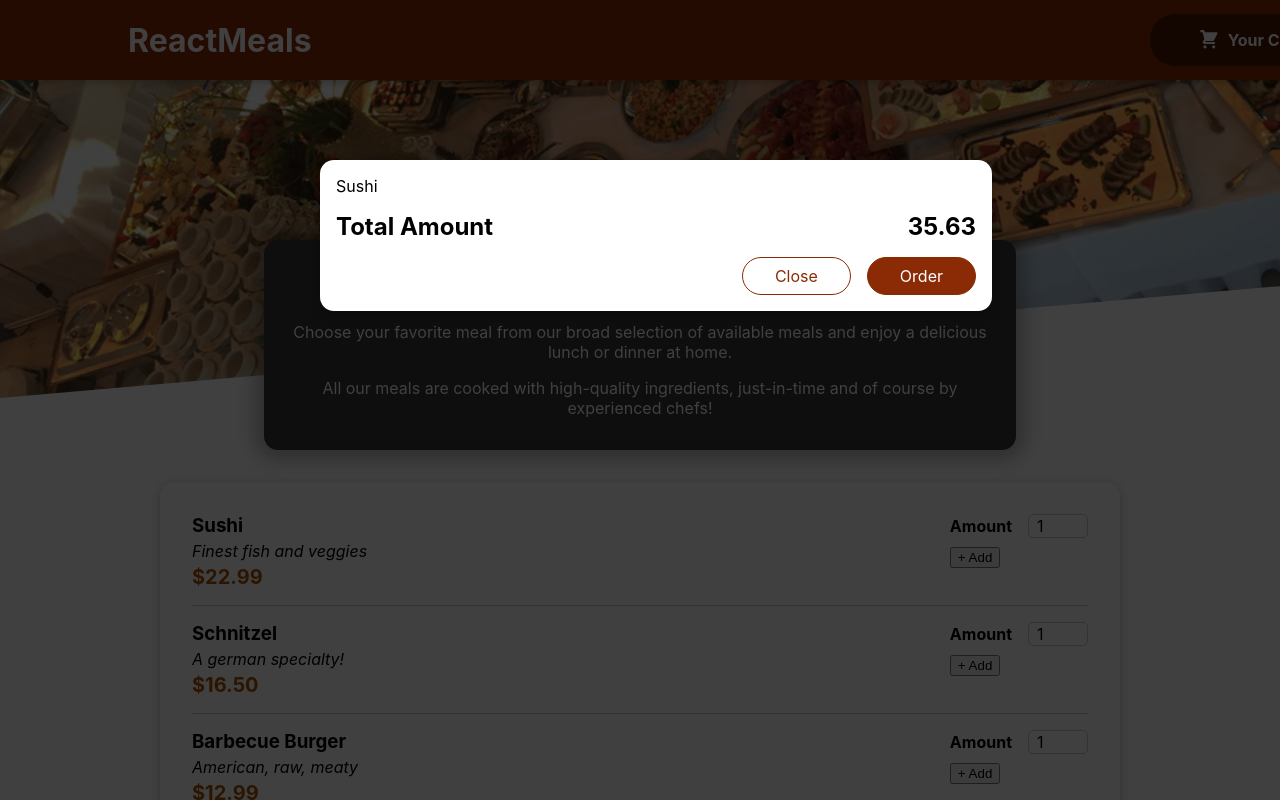
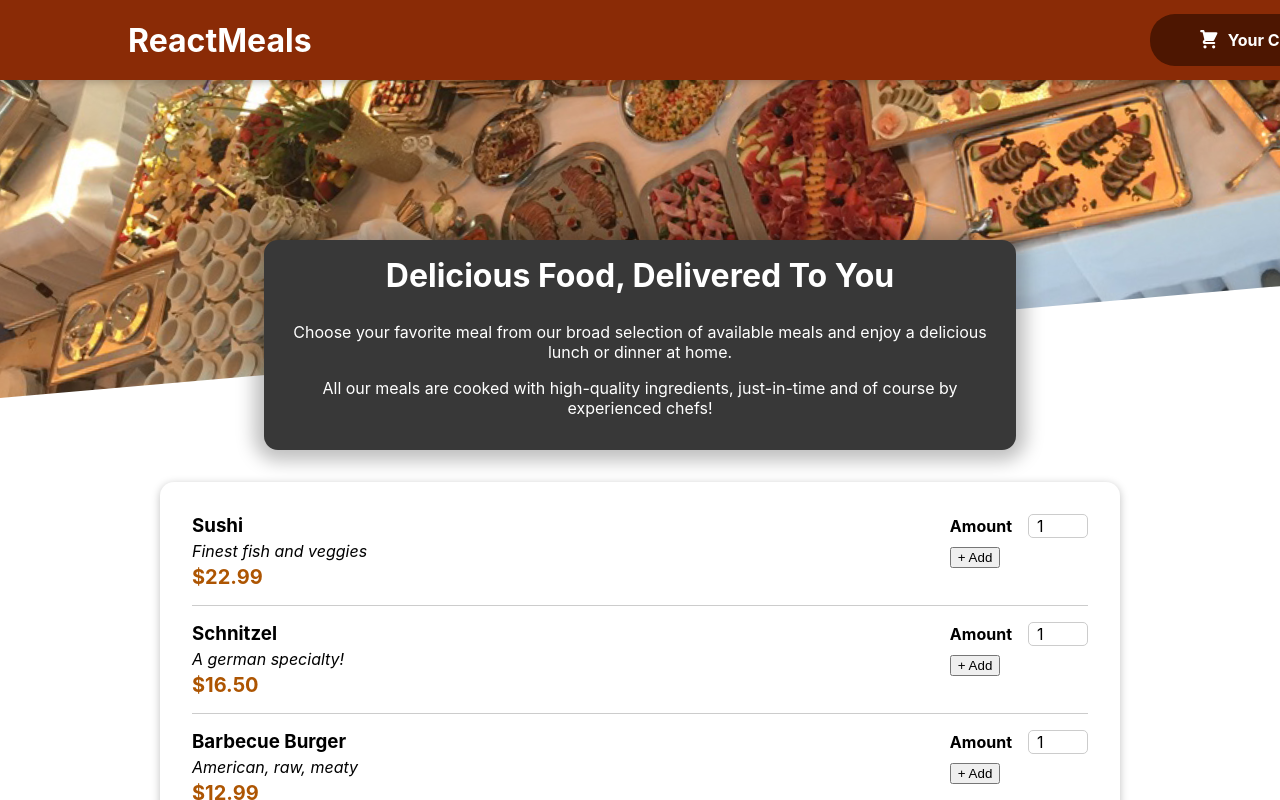
Before and after one commit to chadtarpey615/react-food-order-app, a React (Create React App) app: page / in a window 1280 px wide. Shown: the top 800 px of the page. Built offline with nearby package versions, Linux system fonts and the light colour scheme.

Commit message:
added open and close functions to modal for your cart

```diff
--- a/src/App.js
+++ b/src/App.js
@@ -1,14 +1,23 @@
-import { Fragment } from 'react';
+import { Fragment, useState } from 'react';
 import Cart from "./components/Cart/Cart";
 import Header from "./components/Layout/Header"
 import Meals from "./components/Meals/Meals"
 // import './App.css';
 
 function App() {
+  const [cartIsShown, setCartIsShown] = useState(false);
+
+  const showCartHandler = () => {
+    setCartIsShown(true);
+  };
+
+  const hideCartHandler = () => {
+    setCartIsShown(false)
+  }
   return (
     <Fragment>
-      <Cart />
-      <Header />
+      {cartIsShown && <Cart onClose={hideCartHandler} />}
+      <Header onShowCart={showCartHandler} />
       <main>
         <Meals />
       </main>
--- a/src/components/Cart/Cart.js
+++ b/src/components/Cart/Cart.js
@@ -6,14 +6,14 @@
 
     const cartItems = <ul className={classes["cart-items"]}>{[{ id: "c1", name: "Sushi", amount: 2, price: 12.99 }].map(item => <li>{item.name}</li>)}</ul>;
     return (
-        <Modal>
+        <Modal onClose={props.onClose}>
             {cartItems}
             <div className={classes.total}>
                 <span>Total Amount</span>
                 <span>35.63</span>
             </div>
             <div className={classes.actions}>
-                <button className={classes["button--alt"]}> Close</button>
+                <button className={classes["button--alt"]} onClick={props.onClose}> Close</button>
                 <button className={classes.button}> Order</button>
             </div>
         </Modal>
--- a/src/components/Layout/Header.js
+++ b/src/components/Layout/Header.js
@@ -7,7 +7,7 @@
     return <Fragment>
         <header className={classes.header}>
             <h1>ReactMeals</h1>
-            <HeaderCartButton />
+            <HeaderCartButton onClick={props.onShowCart} />
         </header>
         <div className={classes["main-image"]}>
             <img src={image} alt="a table full of food" />
--- a/src/components/Layout/HeaderCartButton.js
+++ b/src/components/Layout/HeaderCartButton.js
@@ -1,7 +1,7 @@
 import CartIcon from "../Cart/CartIcon"
 import classes from "./HeaderCartButton.module.css"
 const HeaderCartButton = props => {
-    return <button className={classes.button}>
+    return <button className={classes.button} onClick={props.onClick}>
         <span className={classes.icon}>
             <CartIcon />
         </span>
--- a/src/components/UI/Modal.js
+++ b/src/components/UI/Modal.js
@@ -3,7 +3,7 @@
 import ReactDOM from "react-dom";
 
 const Backdrop = props => {
-    return <div className={classes.backdrop} />
+    return <div className={classes.backdrop} onClick={props.onClose} />
 }
 
 const ModalOverlay = props => {
@@ -18,7 +18,7 @@
 
     return (
         <Fragment>
-            {ReactDOM.createPortal(<Backdrop />, portalElement)}
+            {ReactDOM.createPortal(<Backdrop onClose={props.onClose} />, portalElement)}
             {ReactDOM.createPortal(<ModalOverlay>{props.children}</ModalOverlay>, portalElement)}
         </Fragment>
     )
```
